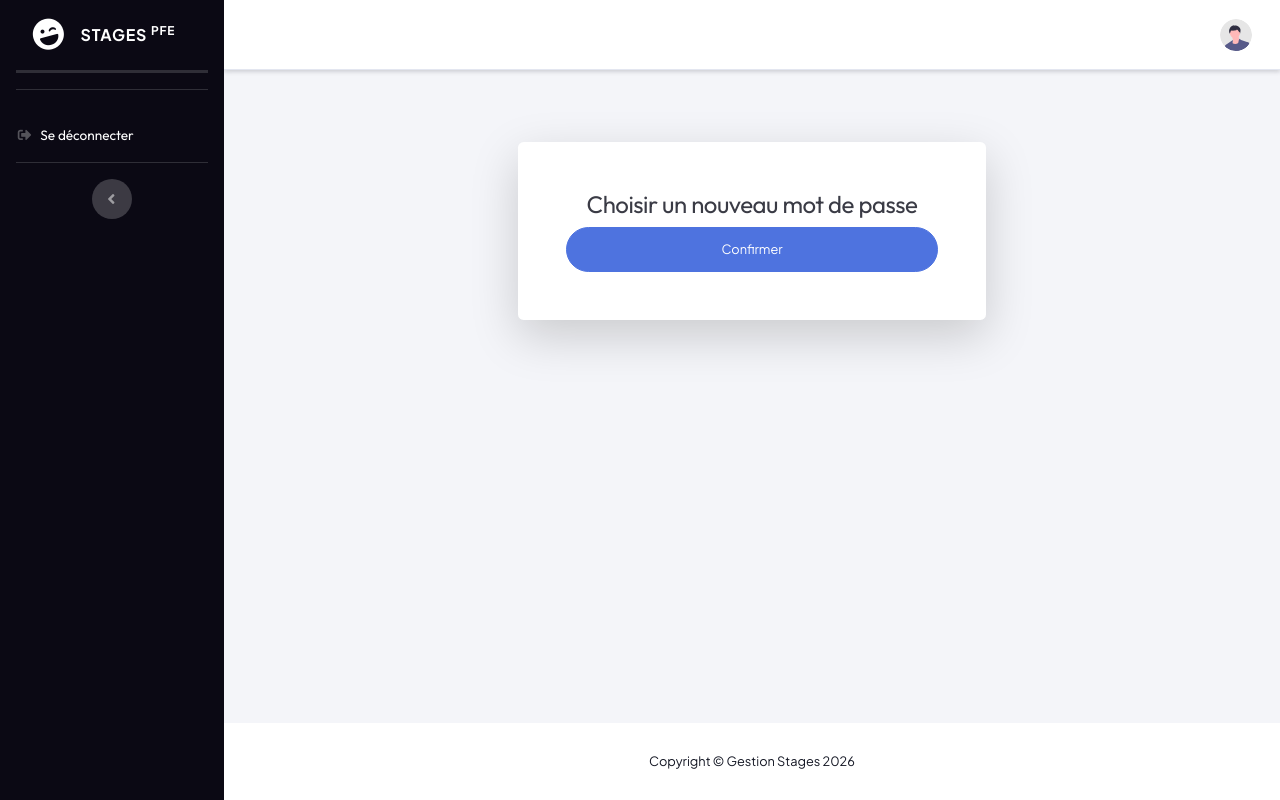
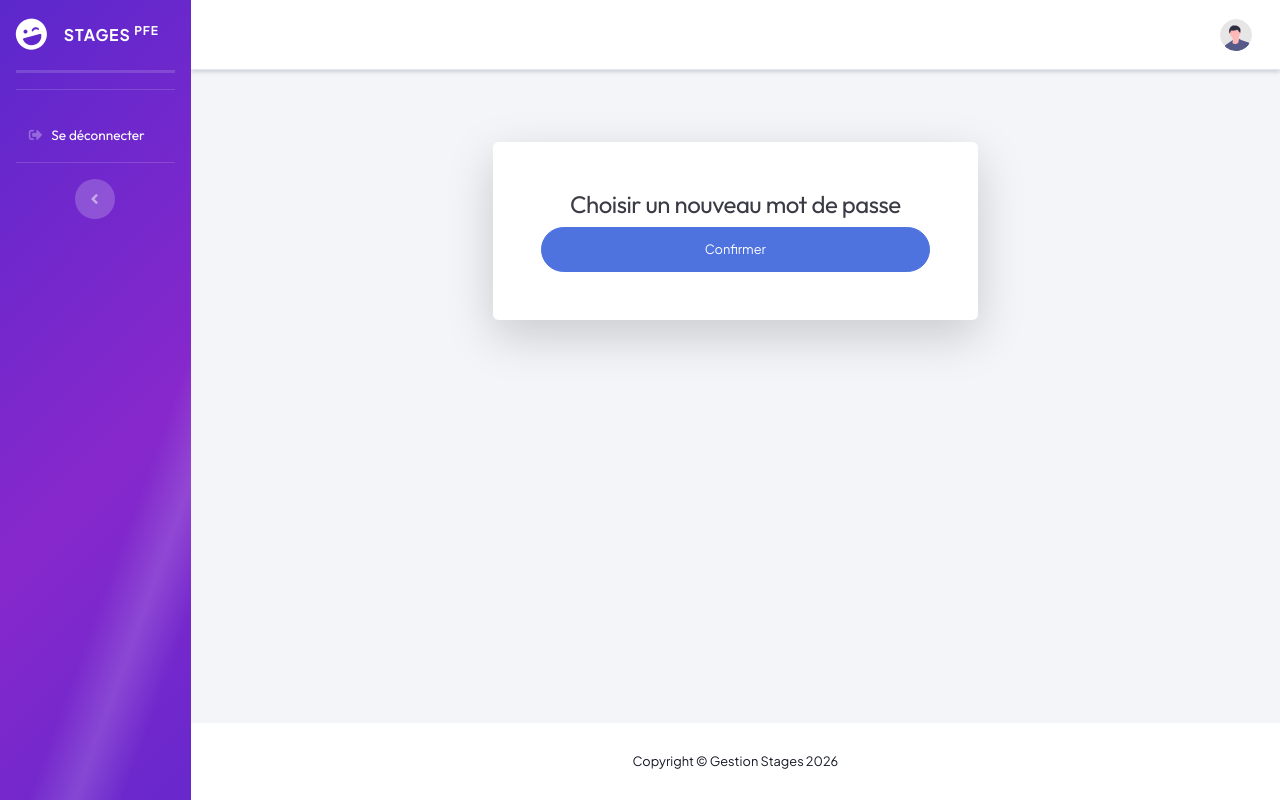
Before and after one commit to Douaesaib/gestion-stages-pfe, a Django app: page /reset/1/1/ in a window 1280 px wide. Run offline with Django 5.2, Linux system fonts and the light colour scheme; some libraries are stand-ins or nearby versions.

Commit message:
modification sur css

```diff
--- a/static/css/premium_styles.css
+++ b/static/css/premium_styles.css
@@ -202,5 +202,56 @@ h1, h2, h3, h4, h5, h6 {
 .bg-gradient-purple { background: linear-gradient(135deg, #667eea 0%, #764ba2 100%); }
 
 /* Sidebar overrides */
-.sidebar-dark .nav-item .nav-link { font-family: 'Outfit', sans-serif; font-size: 1rem; }
-.bg-gradient-primary { background: var(--secondary-color); }
+@keyframes shine {
+    0% { left: -150%; }
+    20% { left: 150%; }
+    100% { left: 150%; }
+}
+
+.sidebar-dark {
+    position: relative;
+    overflow: hidden;
+}
+
+.bg-gradient-primary {
+    background: linear-gradient(135deg, var(--primary-color) 0%, #8728cc 50%, #3b28cc 100%);
+    background-size: 200% 200%;
+    animation: gradient-shift 8s ease infinite;
+    z-index: 1;
+}
+
+.bg-gradient-primary::after {
+    content: '';
+    position: absolute;
+    top: 0; left: -150%; width: 50%; height: 100%;
+    background: linear-gradient(90deg, transparent, rgba(255,255,255,0.15), transparent);
+    transform: skewX(-20deg);
+    animation: shine 6s infinite;
+    z-index: 0;
+    pointer-events: none;
+}
+
+.sidebar-dark .nav-item .nav-link {
+    font-family: 'Outfit', sans-serif;
+    font-size: 1rem;
+    color: rgba(255,255,255,0.7) !important;
+    position: relative;
+    z-index: 2;
+    transition: all 0.4s cubic-bezier(0.16, 1, 0.3, 1);
+    border-radius: 12px;
+    margin: 4px 12px;
+    padding: 12px 15px;
+}
+
+.sidebar-dark .nav-item .nav-link:hover, .sidebar-dark .nav-item.active .nav-link {
+    background: rgba(255,255,255,0.2) !important;
+    color: #fff !important;
+    transform: translateX(8px);
+    box-shadow: 0 4px 15px rgba(255,255,255,0.1);
+    backdrop-filter: blur(5px);
+}
+
+.sidebar-dark .sidebar-brand {
+    position: relative;
+    z-index: 2;
+}
```
